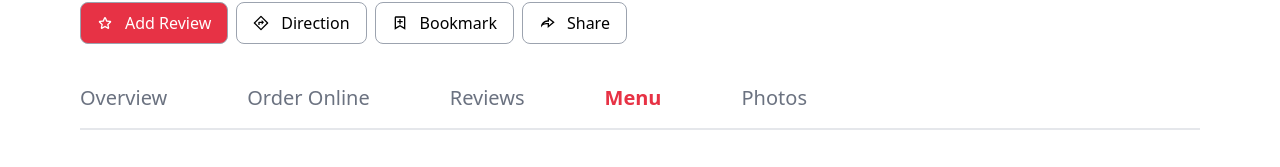
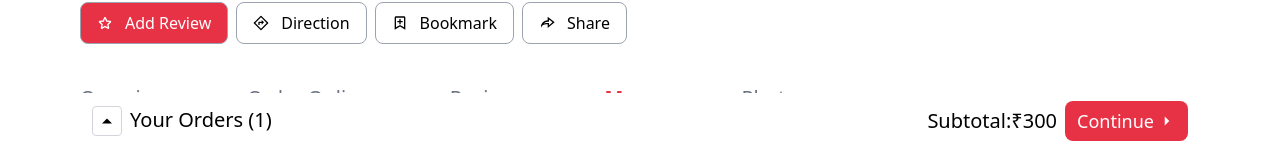
Before and after one commit to vaishnavinitin11/zomato-clone-master-project, a React (Create React App) app in the folder client/: page /restaurant/1/menu in a window 1280 px wide. Shown: the part 651-818 px from the top of the page. Built offline with nearby package versions, Linux system fonts and the light colour scheme.

Commit message:
add cart

```diff
--- /dev/null
+++ b/client/src/Components/Cart/CartContainer.jsx
@@ -0,0 +1,87 @@
+import React, { useState } from "react";
+import {
+  IoMdArrowDropdown,
+  IoMdArrowDropright,
+  IoMdArrowDropup,
+} from "react-icons/io";
+import { IoCloseSharp } from "react-icons/io5";
+
+// components
+import FoodItem from "./FoodItem";
+
+const CartSM = ({ toggle }) => {
+  return (
+    <>
+      <div className="md:hidden flex items-center justify-between">
+        <div className="flex flex-col items-start">
+          <small className="flex items-center gap-1" onClick={toggle}>
+            1 Item <IoMdArrowDropup />
+          </small>
+          <h4>
+            ₹300
+            <sub>(plus tax)</sub>
+          </h4>
+        </div>
+        <button className="flex items-center gap-1 bg-zomato-400 px-3 py-1 text-white rounded-lg">
+          Continue <IoMdArrowDropright />
+        </button>
+      </div>
+    </>
+  );
+};
+
+const CartLg = ({ toggle }) => {
+  return (
+    <>
+      <div className="hidden md:flex items-center justify-between container px-20 mx-auto">
+        <div className="flex gap-2 text-xl items-start">
+          <span
+            className="border border-gray-300 bg-white p-1 rounded"
+            onClick={toggle}
+          >
+            <IoMdArrowDropup />
+          </span>
+          <h4>Your Orders (1)</h4>
+        </div>
+        <div className="flex items-center gap-2">
+          <h4 className="text-xl">Subtotal:₹300</h4>
+          <button className="flex items-center gap-1 text-lg font-light h-10 bg-zomato-400 px-3 py-1 text-white rounded-lg">
+            Continue <IoMdArrowDropright />
+          </button>
+        </div>
+      </div>
+    </>
+  );
+};
+
+const CartContainer = () => {
+  const [isOpen, setIsOpen] = useState(false);
+
+  const toggleCart = () => setIsOpen((prev) => !prev);
+  const closeCart = () => setIsOpen(false);
+  return (
+    <>
+      {isOpen && (
+        <div className="fixed w-full overflow-y-scroll h-48 bg-white  z-10 p-2 bottom-16  px-3">
+          <div className="flex items-center justify-between md:px-20">
+            <h3 className="text-xl font-semibold">Your Orders</h3>
+            <IoCloseSharp onClick={closeCart} />
+          </div>
+          <hr className="my-2" />
+          <div className="flex flex-col gap-2 ">
+            <FoodItem name="Pizza" quantity="3" price="90" />
+            <FoodItem name="Pizza" quantity="3" price="90" />
+            <FoodItem name="Pizza" quantity="3" price="90" />
+            <FoodItem name="Pizza" quantity="3" price="90" />
+          </div>
+        </div>
+      )}
+      <div className="fixed bottom-0 w-full bg-white z-10 p-2 px-3">
+        <CartSM toggle={toggleCart} />
+        <CartLg toggle={toggleCart} />
+      </div>
+    </>
+  );
+};
+
+export default CartContainer;
--- /dev/null
+++ b/client/src/Components/Cart/FoodItem.jsx
@@ -0,0 +1,26 @@
+import React from "react";
+
+const FoodItem = (props) => {
+  return (
+    <>
+      <div className="flex items-center justify-between">
+        <h3>{props.name}</h3>
+        <div className="flex flex-col items-end">
+          <small>₹{parseInt(props.price) * parseInt(props.quantity)}</small>
+          <div className="px-1 bg-zomato-400 text-white rounded flex items-center gap-1">
+            <button className="p-1 bg-zomato-400 text-white rounded-lg">
+              -
+            </button>
+            <small>38</small>
+            <button className="p-1 bg-zomato-400 text-white rounded-lg">
+              +
+            </button>
+          </div>
+        </div>
+      </div>
+      <hr className="my-1" />
+    </>
+  );
+};
+
+export default FoodItem;
--- a/client/src/Layout/Restaurant.layout.jsx
+++ b/client/src/Layout/Restaurant.layout.jsx
@@ -9,6 +9,7 @@
 import InfoButtons from "../Components/Restaurant/InfoButtons";
 import Restaurantinfo from "../Components/Restaurant/Restaurantinfo";
 import TabContainer from "../Components/Restaurant/Tabs";
+import CartContainer from "../Components/Cart/CartContainer";
 
 const RestaurantLayout = (props) => {
   return (
@@ -50,6 +51,7 @@
         </div>
         <div className="relative">{props.children}</div>
       </div>
+      <CartContainer />
     </>
   );
 };
```
